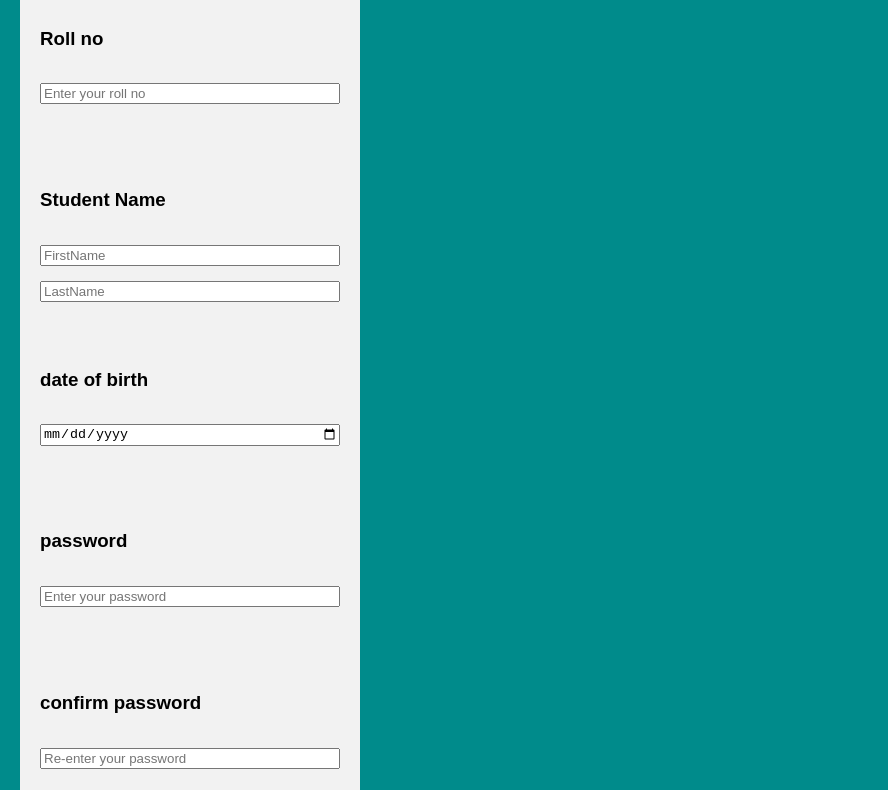
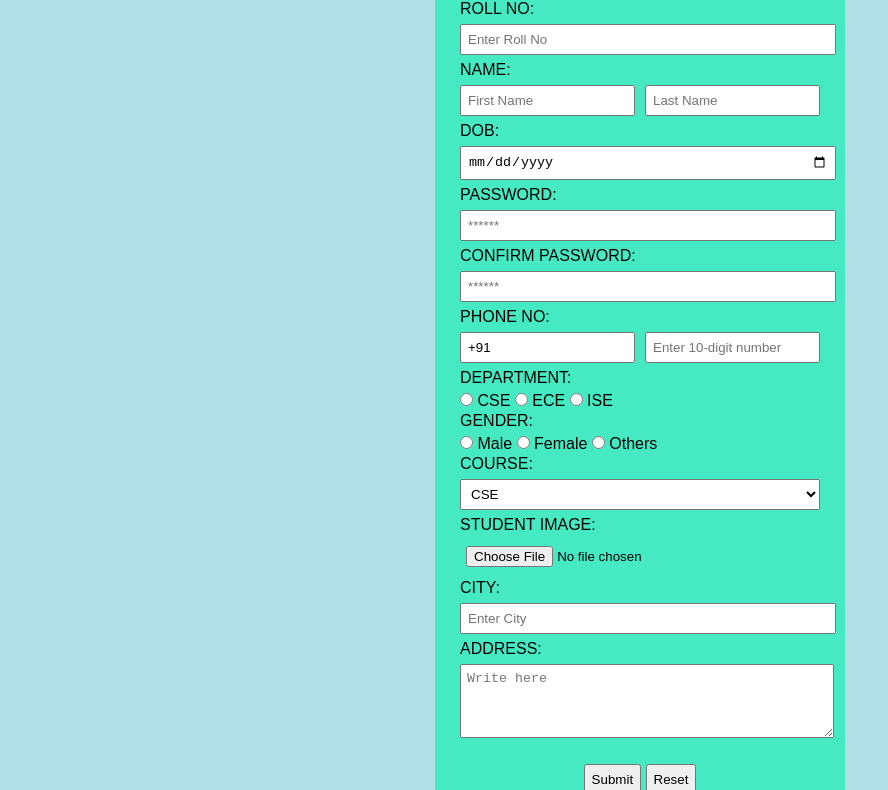
Before and after one commit to KirranKumar18/Classes, a plain HTML site: page WT/form.html in a window 1280 px wide. Shown: the part 31-821 px from the top of the page, without its empty margins (0-888 px from the left). Drawn offline with Linux system fonts and the light colour scheme.

Commit message:
welcome page for form

```diff
--- a/WT/form.html
+++ b/WT/form.html
@@ -1,27 +1,124 @@
 <!DOCTYPE html>
-<head><title>Form Example</title></head>
-<link rel="stylesheet" href="styleforms.css"/>
+<html>
+<head>
+    <title>Registration Form</title>
+    <style>
+        body {
+            margin: 0;
+            padding: 0;
+            height: 100vh;
+            display: flex;
+            justify-content: center;
+            align-items: center;
+            background-color: powderblue;
+            font-family: Arial, sans-serif;
+        }
+
+        form {
+            background-color: rgb(69, 234, 195);
+            padding: 25px;
+            width: 360px;
+            border-radius: 10px;
+        }
+
+        h2 {
+            text-align: center;
+            margin-bottom: 15px;
+        }
+
+        input, textarea, select {
+            padding: 6px;
+            margin: 6px 0;
+        }
+
+        .full-width {
+            width: 100%;
+        }
+
+        .inline {
+            display: flex;
+            gap: 10px;
+        }
+
+        .inline input {
+            width: 100%;
+        }
+
+        .radio-group input {
+            width: auto;
+        }
+
+        .buttons {
+            text-align: center;
+            margin-top: 10px;
+        }
+    </style>
+</head>
 
 <body>
-    <div class="container">
-        <form>
-            <h3>Roll no</h3>
-            <input type="text" name="rollno" placeholder="Enter your roll no"/><br/><br/>
-            <h3>Student Name</h3>
-            <input type="text" name="name" placeholder="FirstName"/>
-            <input type="text" name="surname" placeholder="LastName"/><br/>
-            <h3>date of birth</h3>
-            <input type="date" name="dob"/><br/><br/>
-            <h3>password</h3>
-            <input type="password" name="password" placeholder="Enter your password"/><br/><br/>
-            <h3>confirm password</h3>
-            <input type="password" name="confirmpassword" placeholder="Re-enter your password"/><br/><br/>
-            <h3>email</h3>
-            <input type="email" name="email" placeholder="Enter your email"/><br/><br/>
-            <h3>mobile no</h3>
-            <input type="tel" name="mobileno" placeholder="Enter your mobile no"/><br/><br/>
-        </form>
 
+<form action = "welcome.html" method="get" target="_blank">
+    <h2>Registration Form</h2>
+
+    ROLL NO:
+    <input type="text" class="full-width" placeholder="Enter Roll No">
+
+    NAME:
+    <div class="inline">
+        <input type="text" placeholder="First Name" required>
+        <input type="text" placeholder="Last Name" required>
     </div>
+
+    DOB:
+    <input type="date" class="full-width">
+
+    PASSWORD:
+    <input type="password" class="full-width" placeholder="******">
+
+    CONFIRM PASSWORD:
+    <input type="password" class="full-width" placeholder="******">
+
+    PHONE NO:
+    <div class="inline">
+        <input type="text" value="+91" readonly>
+        <input type="text" placeholder="Enter 10-digit number">
     </div>
+
+    DEPARTMENT:
+    <div class="radio-group">
+        <input type="radio" name="dept"> CSE
+        <input type="radio" name="dept"> ECE
+        <input type="radio" name="dept"> ISE
+    </div>
+
+    GENDER:
+    <div class="radio-group">
+        <input type="radio" name="gender"> Male
+        <input type="radio" name="gender"> Female
+        <input type="radio" name="gender"> Others
+    </div>
+
+    COURSE:
+    <select class="full-width">
+        <option>CSE</option>
+        <option>ISE</option>
+        <option>ECE</option>
+    </select>
+
+    STUDENT IMAGE:
+    <input type="file" class="full-width">
+
+    CITY:
+    <input type="text" class="full-width" placeholder="Enter City">
+
+    ADDRESS:
+    <textarea rows="4" class="full-width" placeholder="Write here"></textarea>
+
+    <div class="buttons">
+        <input type="submit" value="Submit" onclick="alert('Successful')">
+        <input type="reset" value="Reset">
+    </div>
+</form>
+
 </body>
+</html>
```
Also changed, not shown: WT/welcome.html (added, +25 -0 lines).
